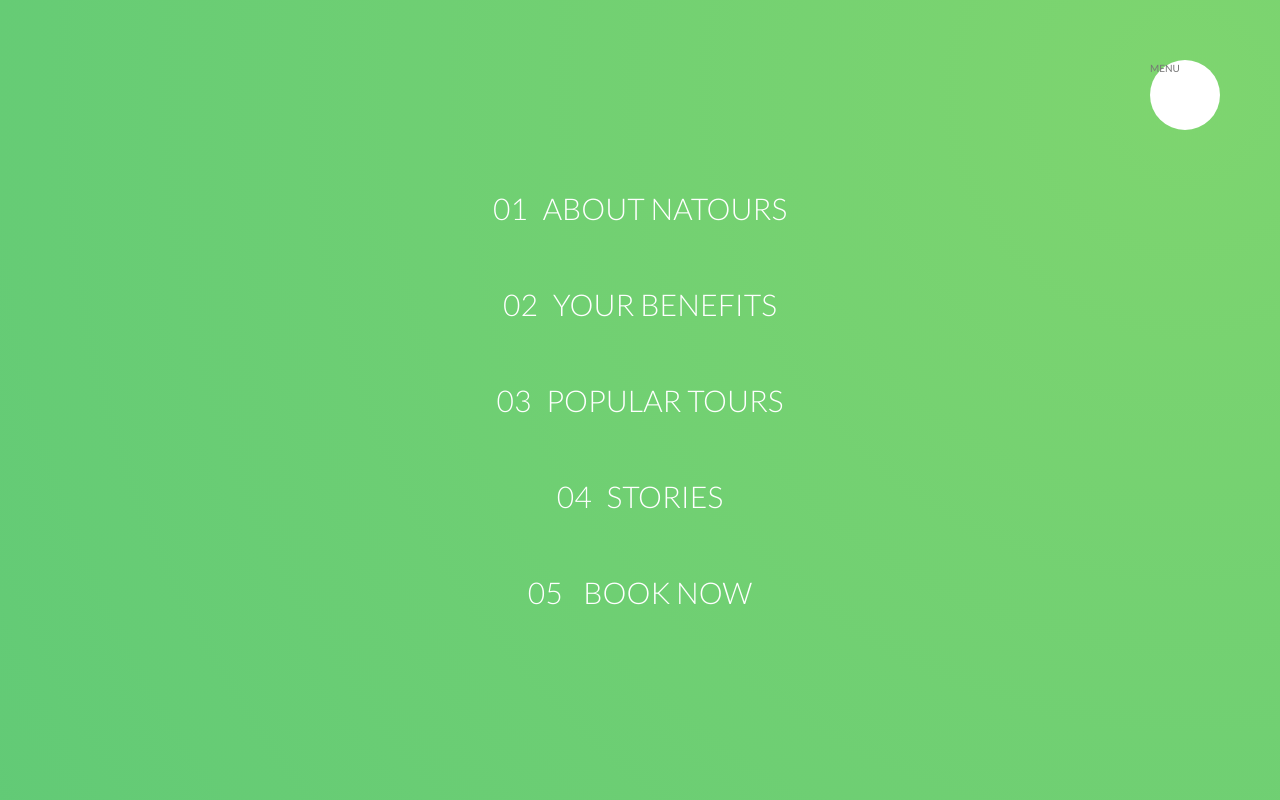
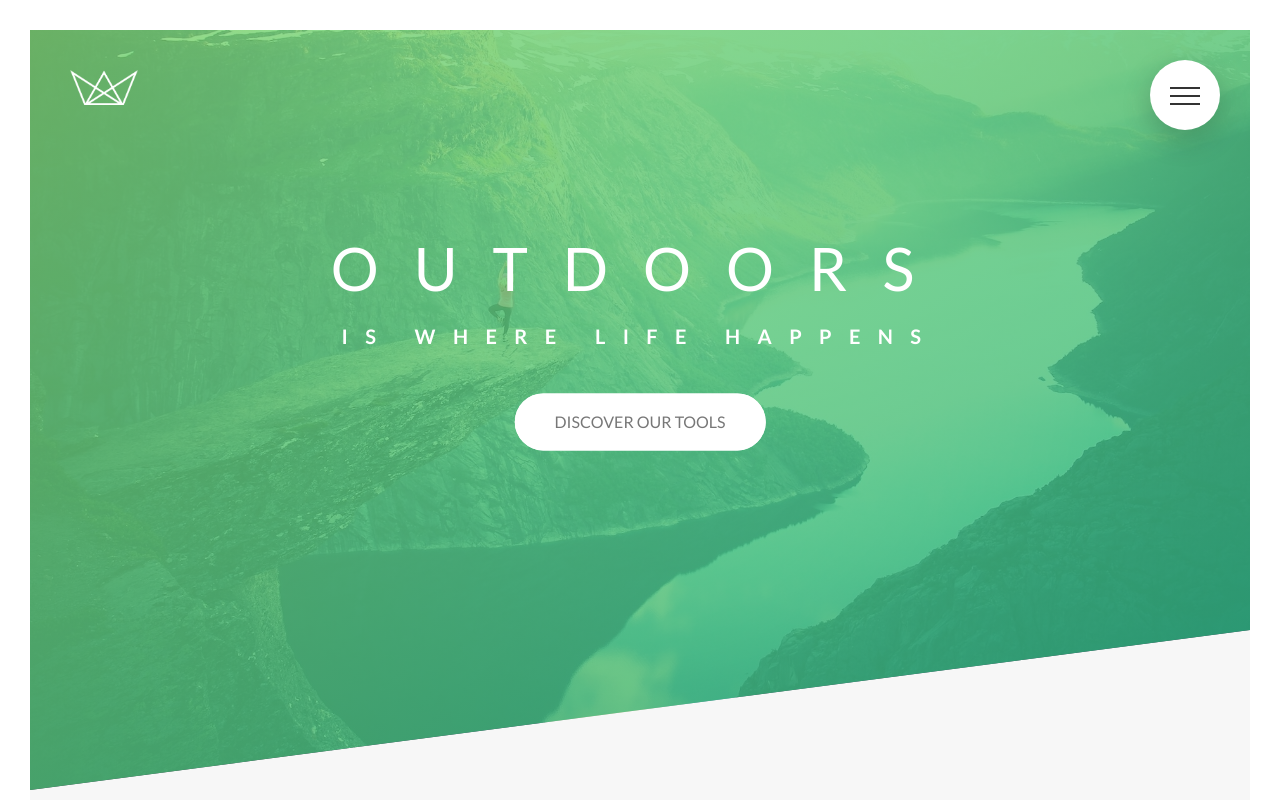
Before and after one commit to svsannidhay/Natours, a website: page index.htm in a window 1280 px wide. Shown: the top 800 px of the page. Drawn offline with Linux system fonts and the light colour scheme.

Commit message:
navigation added

```diff
--- a/index.htm
+++ b/index.htm
@@ -13,7 +13,9 @@
   <body>
     <div class="navigation">
       <input type="checkbox" class="navigation__checkbox" id="navi-toggle">
-      <label for="navi-toggle" class="navigation__button">MENU</label>
+      <label for="navi-toggle" class="navigation__button">
+        <span class="navigation__icon">&nbsp;</span>
+      </label>
 
       <div class="navigation__background">&nbsp;</div>
 
--- a/sass/layout/_navigation.scss
+++ b/sass/layout/_navigation.scss
@@ -11,8 +11,12 @@
     top:6rem;
     right:6rem;
     z-index: 2000;
+    text-align: center;
+    box-shadow: 0 1rem 3rem rgba($color-black,.2);
+    cursor: pointer;
   }
   &__background {
+    text-align: center;
     height: 6rem;
     width: 6rem;
     border-radius: 50%;
@@ -22,15 +26,18 @@
     top:6.5rem;
     right:6.5rem;
     z-index: 1000;
-    transform: scale(100);
+    transition: all 0.8s cubic-bezier(0.86,0,0.07,1);
+    // transform: scale(100);
   }
   &__nav {
     height: 100vh;
-    width: 100%;
     position:fixed;
     top:0;
-    right:0;
+    left:0;
     z-index:1500;
+    transition: all 0.8s cubic-bezier(0.68,-0.55,0.265,1.55);
+    opacity:0;
+    width: 0;
   }
   &__list {
     position: absolute;
@@ -72,4 +79,55 @@
       background-position: 100%;
     }
   }
+
+  &__checkbox:checked ~ &__background {
+    transform: scale(100);
+  }
+  &__checkbox:checked ~ &__nav {
+    opacity: 1;
+    width: 100%;
+  }
+  &__icon {
+    position: relative;
+    margin-top:3.5rem;
+    &,
+    &::before,
+    &::after {
+      width:3rem;
+      height: 2px;
+      background-color: $color-grey-dark-3;
+      display: inline-block;
+      transition: all .2s;
+    }
+    &::before,
+    &::after {
+      content: "";
+      position: absolute;
+      left: 0;
+    }
+    &::after {
+      top: -.8rem;
+    }
+    &::before {
+      top: .8rem;
+    }
+  }
+  &__button:hover &__icon::before {
+    top: 1rem;
+  }
+  &__button:hover &__icon::after {
+    top: -1rem;
+  }
+
+  &__checkbox:checked ~ &__button &__icon {
+    background-color: transparent;
+    &::before {
+      transform: rotate(135deg);
+      top:0;
+    }
+    &::after {
+      top:0;
+      transform: rotate(-135deg);
+    }
+  }
 }
```
Also changed, not shown: css/style.css.
